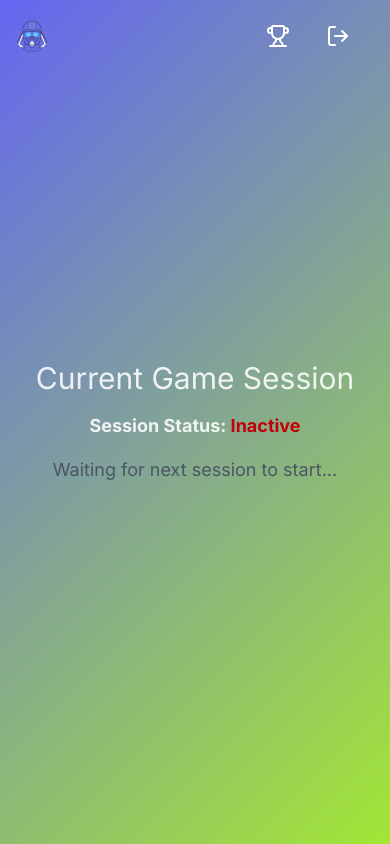
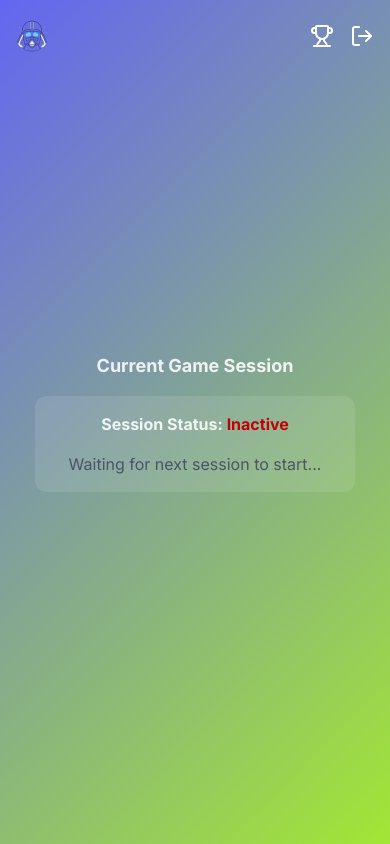
Before and after one commit to shadrxcc/game-lobby-system-fe, a React (Vite) app: page /lobby in a window 390 px wide. Built offline with nearby package versions, Linux system fonts and the light colour scheme; no server answers; sample sign-in values are in the browser's storage.

Commit message:
update lobby responsiveness and style

```diff
--- a/src/components/shared/header.tsx
+++ b/src/components/shared/header.tsx
@@ -22,7 +22,7 @@ const Header = () => {
             <p className="text-white text-xs">Leaderboard</p>
           </Link>
           <Button
-            className="!bg-transparent !text-white hover:!text-primary"
+            className="!bg-transparent !text-white !p-0 hover:!text-primary"
             onClick={logout}
           >
             <LogOut className="size-5" />
@@ -30,7 +30,7 @@ const Header = () => {
           </Button>
         </div>
 
-        <div className="flex sm:hidden items-center gap-3">
+        <div className="flex sm:hidden items-center gap-4">
           <Link
             to="/lobby/leaderboard"
             className="flex items-center"
@@ -39,7 +39,7 @@ const Header = () => {
             <Trophy className="size-6 text-white" />
           </Link>
           <Button
-            className="!bg-transparent flex !text-white hover:!text-primary p-2"
+            className="!bg-transparent flex !text-white hover:!text-primary !p-0"
             onClick={logout}
             title="Logout"
           >
--- a/src/pages/lobby.tsx
+++ b/src/pages/lobby.tsx
@@ -26,10 +26,10 @@ const LobbyPage: React.FC = () => {
   });
 
   return (
-    <div className="flex flex-col gap-y-4 items-center justify-center min-h-screen text-3xl">
-      <h1>Current Game Session</h1>
-      <div className="flex flex-col items-center gap-4">
-        <h2 className="text-lg font-bold">
+    <div className="flex flex-col gap-y-4 items-center justify-center min-h-screen px-2 sm:px-0 text-xl sm:text-3xl">
+      <h1 className="font-bold text-lg sm:text-2xl text-center">Current Game Session</h1>
+      <div className="flex flex-col items-center gap-4 w-full max-w-xs sm:max-w-md bg-white/10 rounded-xl p-4 sm:p-8 shadow-glass">
+        <h2 className="text-base sm:text-lg font-bold text-center">
           Session Status:{" "}
           {session?.isActive ? (
             <span className="text-green-500">Active</span>
@@ -40,25 +40,25 @@ const LobbyPage: React.FC = () => {
 
         {session?.isActive && (
           <>
-            <p className="text-lg">Time Left: {session.timeLeft} seconds</p>
+            <p className="text-base sm:text-lg text-center">Time Left: {session.timeLeft} seconds</p>
 
             <Button
               loading={isPending}
-              className="w-full"
+              className="w-full sm:w-auto text-base sm:text-lg"
               onClick={() => joinSessionMutation()}
               disabled={isPending}
             >
               Join Session
             </Button>
 
-            <p className="text-lg">
+            <p className="text-base sm:text-lg text-center">
               {session.playersCount} player(s) in the session...
             </p>
           </>
         )}
 
         {!session?.isActive && (
-          <p className="text-lg text-gray-600">
+          <p className="text-base sm:text-lg text-gray-600 text-center">
             Waiting for next session to start...
           </p>
         )}
```
